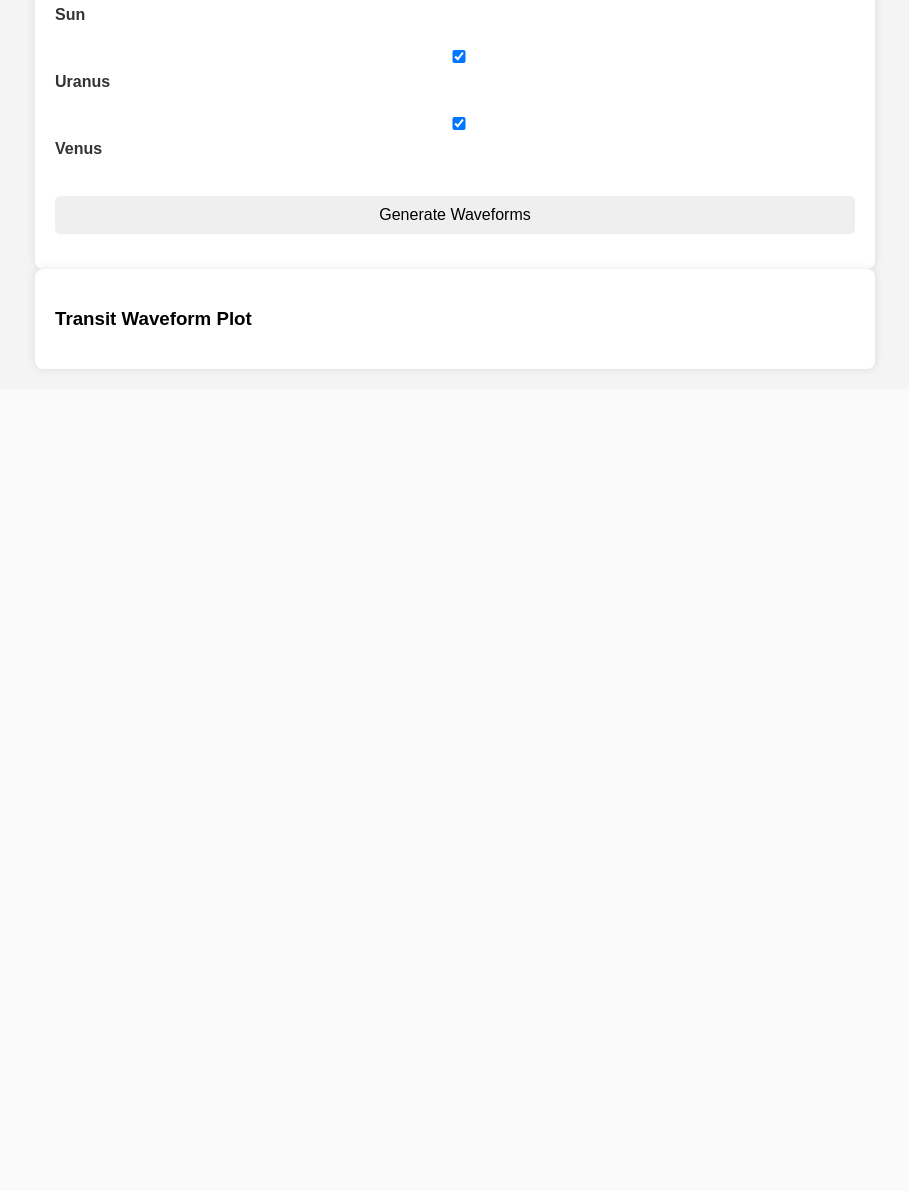
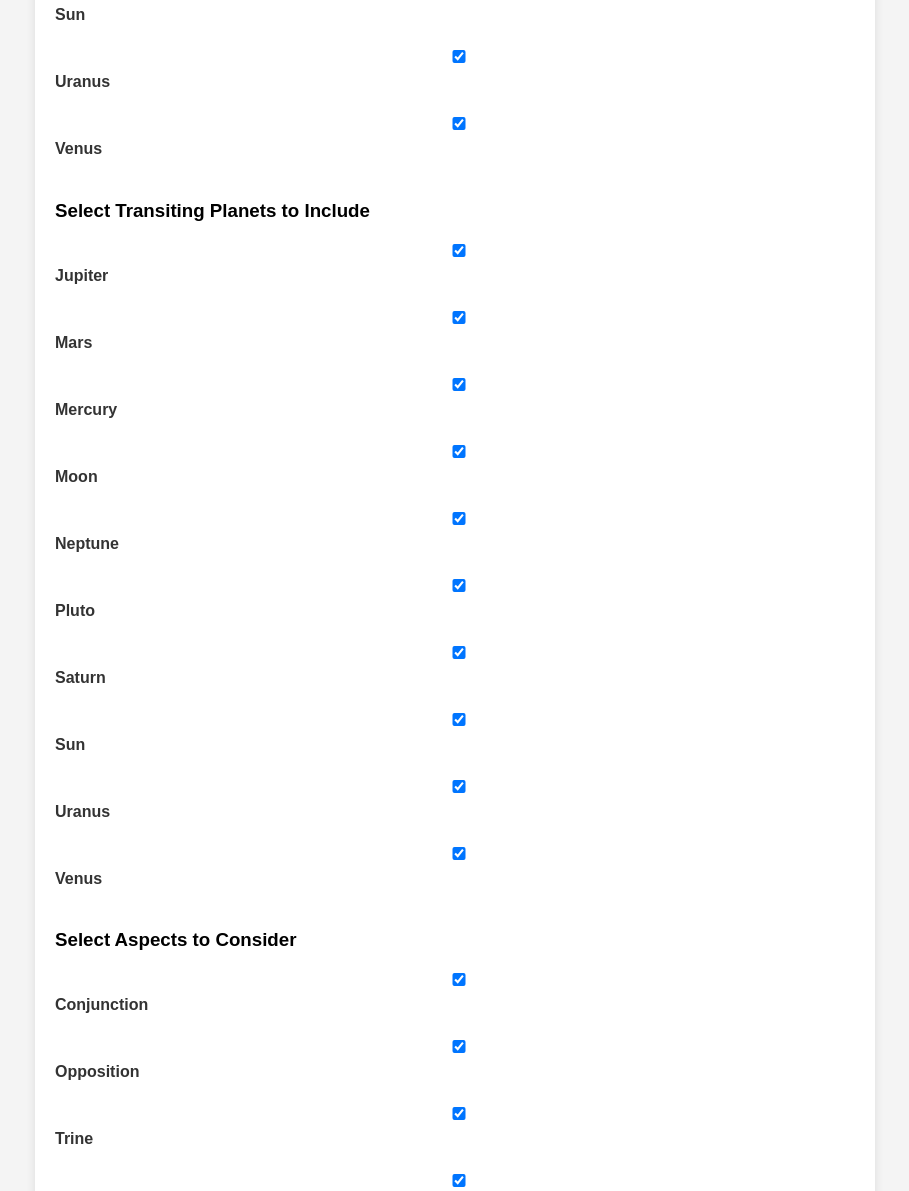
Before and after one commit to spiritorient/astroo1, a Flask app: page / in a window 1280 px wide. Shown: the part 3306-4497 px from the top of the page, without its empty margins (185-1094 px from the left). Before the commit the page ends 3678 px from the top, so only its background shows below. Run offline with Flask 3, Linux system fonts and the light colour scheme; parts of the project's set-up code (start-up, migrations or seed data) failed here and were passed over.

Commit message:
ytrdt222

```diff
--- a/main.py
+++ b/main.py
@@ -118,8 +118,10 @@ def transit_waveforms_route():
         natal_chart_positions = data.get('natal_chart')  # Natal chart as {planet: position strings}
         start_date = datetime.strptime(data.get('start_date'), '%Y-%m-%d')
         end_date = datetime.strptime(data.get('end_date'), '%Y-%m-%d')
+        selected_transiting_planets = data.get('transiting_planets')  # List of transiting planets
+        selected_aspects = data.get('aspects')  # List of aspects
 
-        if not natal_chart_positions or not start_date or not end_date:
+        if not natal_chart_positions or not start_date or not end_date or not selected_transiting_planets or not selected_aspects:
             return jsonify({'error': 'Invalid input data'}), 400
 
         # Convert natal chart positions from strings to degrees
@@ -129,7 +131,7 @@ def transit_waveforms_route():
 
         # Use the transit_waveforms module for calculations
         transits = transit_waveforms.calculate_transit_waveforms(
-            natal_positions, start_date, end_date)
+            natal_positions, start_date, end_date, selected_transiting_planets, selected_aspects)
 
         # Generate waveform plot
         plot_url = transit_waveforms.generate_transit_waveform_plot(
--- a/templates/index.html
+++ b/templates/index.html
@@ -205,6 +205,7 @@
     <h2>Generate Transit Waveforms</h2>
     <p>After calculating your natal chart, you can generate transit waveforms for a specific date range.</p>
     <form id="transit-form">
+        <!-- Start and End Date Fields -->
         <div class="form-group">
             <label for="start_date">Start Date:</label>
             <input type="date" id="start_date" name="start_date" required>
@@ -214,12 +215,35 @@
             <input type="date" id="end_date" name="end_date" required>
         </div>
 
+        <!-- Natal Planets Selection -->
         <h3>Select Natal Planets to Include</h3>
         <div class="form-group">
             {% for planet in planets %}
             <label>
                 <input type="checkbox" name="natal_planets" value="{{ planet }}" checked>
                 {{ planet }}
+            </label><br>
+            {% endfor %}
+        </div>
+
+        <!-- Transiting Planets Selection -->
+        <h3>Select Transiting Planets to Include</h3>
+        <div class="form-group">
+            {% for planet in planets %}
+            <label>
+                <input type="checkbox" name="transiting_planets" value="{{ planet }}" checked>
+                {{ planet }}
+            </label><br>
+            {% endfor %}
+        </div>
+
+        <!-- Aspects Selection -->
+        <h3>Select Aspects to Consider</h3>
+        <div class="form-group">
+            {% for aspect in aspects %}
+            <label>
+                <input type="checkbox" name="transit_aspects" value="{{ aspect }}" checked>
+                {{ aspect }}
             </label><br>
             {% endfor %}
         </div>
@@ -456,7 +480,16 @@ document.getElementById('transit-form').addEventListener('submit', function(e) {
         return;
     }
 
-    // Filter the natal chart data to only include selected planets
+    // Collect selected transiting planets
+    const transitingPlanetCheckboxes = document.querySelectorAll('input[name="transiting_planets"]:checked');
+    const selectedTransitingPlanets = Array.from(transitingPlanetCheckboxes).map(checkbox => checkbox.value);
+
+    if (selectedTransitingPlanets.length === 0) {
+        alert("Please select at least one transiting planet.");
+        return;
+    }
+
+    // Filter the natal chart data to only include selected natal planets
     const filteredNatalChartData = {};
     for (const planet of selectedNatalPlanets) {
         if (natalChartData.hasOwnProperty(planet)) {
@@ -464,17 +497,31 @@ document.getElementById('transit-form').addEventListener('submit', function(e) {
         }
     }
 
+    // Collect selected aspects
+    const aspectCheckboxes = document.querySelectorAll('input[name="transit_aspects"]:checked');
+    const selectedAspects = Array.from(aspectCheckboxes).map(checkbox => checkbox.value);
+
+    if (selectedAspects.length === 0) {
+        alert("Please select at least one aspect.");
+    return;
+    }
+
+    // Prepare data to send to the server
+    const requestData = {
+        start_date: startDate,
+        end_date: endDate,
+        natal_chart: filteredNatalChartData,
+        transiting_planets: selectedTransitingPlanets,
+        aspects: selectedAspects
+    };
+
     // Send the data to the /transit_waveforms route
     fetch("/transit_waveforms", {
         method: "POST",
         headers: {
             "Content-Type": "application/json",
         },
-        body: JSON.stringify({
-            start_date: startDate,
-            end_date: endDate,
-            natal_chart: filteredNatalChartData,
-        }),
+        body: JSON.stringify(requestData),
     })
     .then((response) => response.json())
     .then((data) => {
--- a/transit_waveforms.py
+++ b/transit_waveforms.py
@@ -11,7 +11,7 @@ aspects = {"Conjunction": 0, "Opposition": 180, "Trine": 120,
 orb = {"Conjunction": 8, "Opposition": 8, "Trine": 8,
        "Square": 8, "Sextile": 6}
 
-def calculate_transit_waveforms(natal_positions, start_date, end_date):
+def calculate_transit_waveforms(natal_positions, start_date, end_date, transiting_planets, selected_aspects):
     """
     Calculate transit interactions for a natal chart over a date range.
     """
@@ -19,13 +19,17 @@ def calculate_transit_waveforms(natal_positions, start_date, end_date):
     current_date = start_date
     transits = []
 
+    def calculate_transit_waveforms(natal_positions, start_date, end_date, transiting_planets, selected_aspects):
+    # ... existing code ...
+
     while current_date <= end_date:
-        for planet in planets:
+        for planet in transiting_planets:
             transit_position = natal_chart.get_transit_position(current_date, planet)
 
             for natal_planet, natal_position in natal_positions.items():
-                for aspect_name, exact_angle in aspects.items():
-                    angle_diff = abs((transit_position - natal_position) % 360)
+                for aspect_name in selected_aspects:
+                    exact_angle = aspects[aspect_name]
+                    angle_diff = abs((transit_position - natal_position - exact_angle) % 360)
                     if angle_diff > 180:
                         angle_diff = 360 - angle_diff  # Normalize angle difference
 
@@ -38,9 +42,10 @@ def calculate_transit_waveforms(natal_positions, start_date, end_date):
                             'aspect': aspect_name,
                             'intensity': intensity,
                         })
-                        print(f"Transit: {transits[-1]}")
 
         current_date += timedelta(days=1)
+
+    # ... rest of the code ...
 
     print(f"Total transits calculated: {len(transits)}")
     return transits
```
